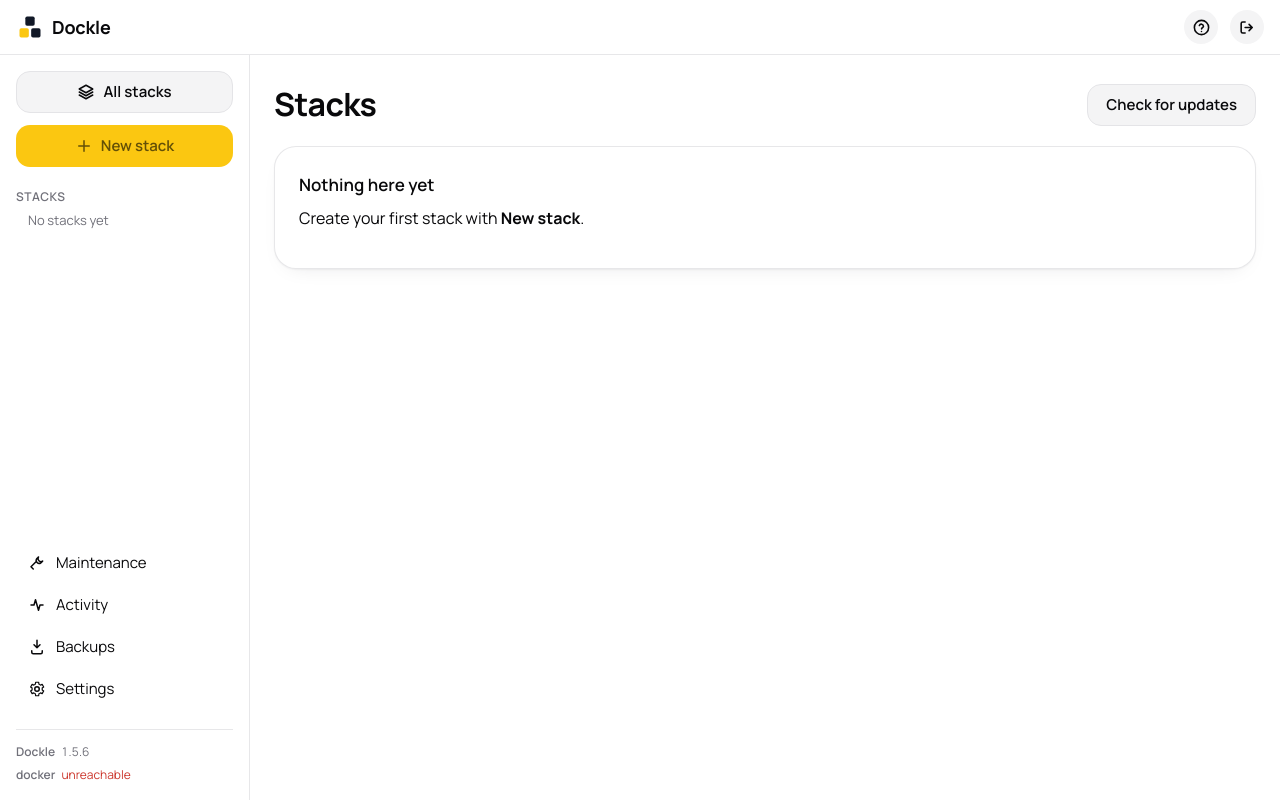
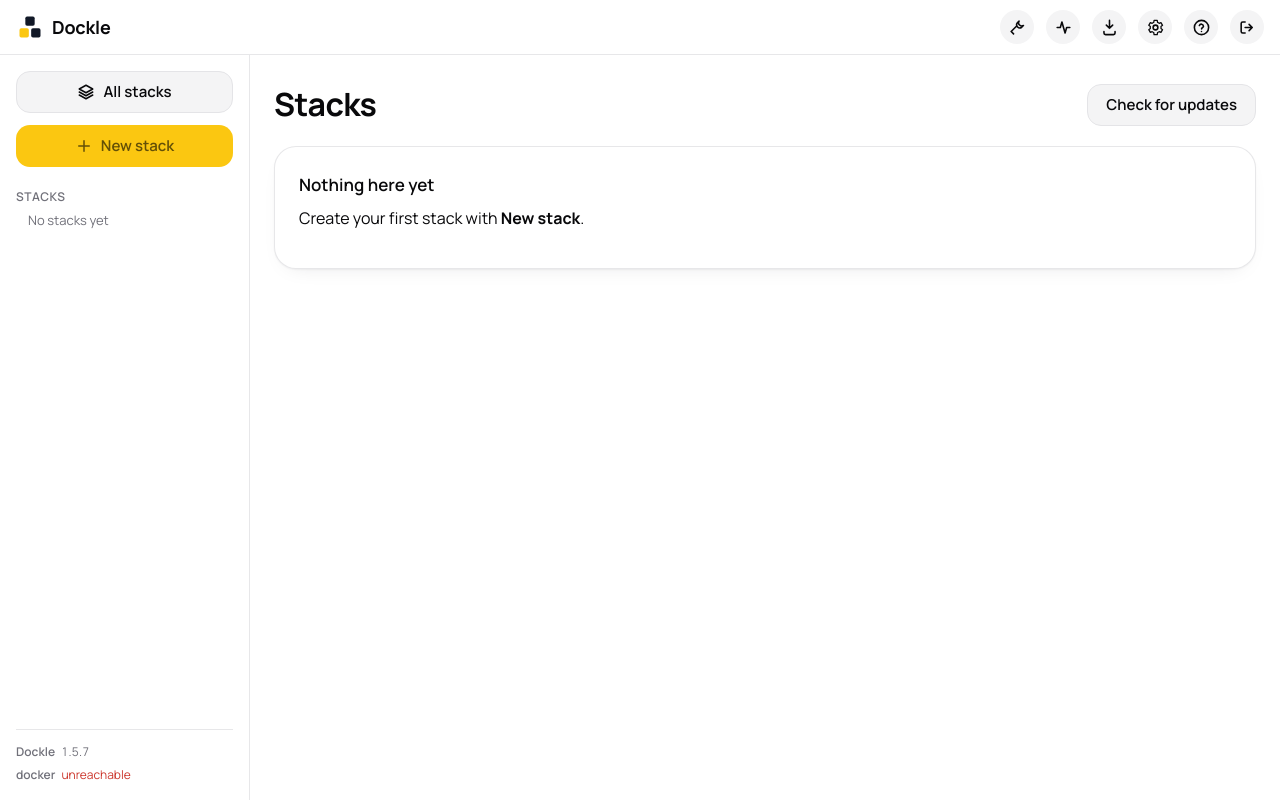
Before and after one commit to lightmorphic/dockup, a Flask app: page / in a window 1280 px wide. Run offline with Flask 3, Linux system fonts and the light colour scheme; the visitor is signed in with stand-in values (Sample User, id 1); data comes from the database, SQL or seed files in the repository; data that the repository does not hold is empty; parts of the project's set-up code (start-up, migrations or seed data) failed here and were passed over; some libraries are stand-ins or nearby versions.

Commit message:
Move Maintenance/Activity/Backups/Settings into the top bar
They used to sit at the bottom of the sidebar, under the stack list -
easy to lose under a long list of stacks, and a different navigation
model from Restart Docker/Reboot server/Help right next to them in the
top bar for no real reason. Now they're icons in that same top-bar row,
same tooltip/active-state treatment.

The sidebar's .side-nav is gone entirely; the stack list (.stack-nav,
flex:1) simply extends into the space it used to take, so a short list
doesn't leave a blank gap and a long one gets more room before it needs
to scroll. route()'s active-link highlighting now targets
.topbar-navlink instead of .side-nav a.

Updated the help page: the "cloud icon" tile in "On a stack" described
a control that no longer exists (folded into the status dot in the
previous change) - replaced with a sentence describing the dot's actual
dual role.

```diff
--- a/app/config.py
+++ b/app/config.py
@@ -41,7 +41,7 @@ COMPOSE_PASSTHROUGH = (
 
 # Dockle's own version, shown in the sidebar. Kept in step with the top
 # entry in CHANGELOG.md by hand - one number, one place.
-VERSION = "1.5.6"
+VERSION = "1.5.7"
 
 SESSION_DAYS = 7
 LOGIN_MAX_FAILS = 5
--- a/app/static/css/app.css
+++ b/app/static/css/app.css
@@ -162,26 +162,25 @@ p { margin: 0 0 0.75rem; max-width: 65ch; }
   min-height: 0;
 }
 /* Everything except the stack list itself is pinned: New stack/All
-   stacks at the top, the section links and version numbers at the
-   bottom never scroll away. Only the (potentially long) list of stacks
-   scrolls, in its own bounded region. */
-.sidebar > .btn-row, .sidebar > .side-nav, .sidebar > .versions { flex: none; }
+   stacks at the top, the version numbers at the bottom, never scroll
+   away. Only the (potentially long) list of stacks scrolls, in its own
+   bounded region. */
+.sidebar > .btn-row, .sidebar > .versions { flex: none; }
 .stack-nav { flex: 1 1 auto; min-height: 0; overflow-y: auto; display: flex; flex-direction: column; }
 .nav-title {
   font-size: 0.75rem; font-weight: 600; text-transform: uppercase;
   letter-spacing: 0.05em; color: var(--muted-fg); margin: 0 0 0.25rem;
 }
 .stack-list { list-style: none; margin: 0; padding: 0; display: flex; flex-direction: column; gap: 2px; }
-.stack-list a, .side-nav a {
+.stack-list a {
   display: flex; align-items: center; gap: 0.625rem;
   padding: 0.5rem 0.75rem; border-radius: var(--radius);
   color: var(--fg); text-decoration: none; font-size: 0.9375rem;
 }
-.stack-list a:hover, .side-nav a:hover { background: var(--muted); }
-.stack-list a.active, .side-nav a.active {
+.stack-list a:hover { background: var(--muted); }
+.stack-list a.active {
   background: var(--accent-container); color: var(--on-accent-container); font-weight: 600;
 }
-.side-nav { display: flex; flex-direction: column; gap: 2px; margin-top: auto; }
 
 /* Versions, under the nav at the very bottom of the sidebar: quiet by
    default, because a version number is a fact you look up rather than
@@ -197,7 +196,7 @@ p { margin: 0 0 0.75rem; max-width: 65ch; }
 .version-tick { color: var(--success); font-weight: 700; }
 .version-behind { color: var(--warning); font-weight: 700; }
 .version-row.bad .version-num { color: var(--danger); }
-.nav-ico, .btn-ico { width: 18px; height: 18px; flex: none; }
+.btn-ico { width: 18px; height: 18px; flex: none; }
 
 /* display:inline-block matters here - a bare <span> is inline by default,
    and width/height are ignored on inline elements. This only ever looked
@@ -277,6 +276,7 @@ p { margin: 0 0 0.75rem; max-width: 65ch; }
 .icon-btn[disabled] { opacity: 0.45; cursor: progress; }
 .icon-btn.update-ready { color: var(--warning); }
 .icon-btn.busy { animation: dot-pulse 1s ease-in-out infinite; }
+.icon-btn.active { background: var(--accent-container); color: var(--on-accent-container); }
 
 /* tooltip/alert bubble: dark-on-light or light-on-dark (always inverted
    from the page, see --tip-bg/--tip-fg), with a small arrow pointing
--- a/app/static/js/app.js
+++ b/app/static/js/app.js
@@ -337,7 +337,7 @@ const routes = [
 async function route() {
   closeLiveSockets();
   document.getElementById("sidebar").classList.remove("open");
-  document.querySelectorAll(".side-nav a").forEach(a =>
+  document.querySelectorAll(".topbar-navlink").forEach(a =>
     a.classList.toggle("active", location.hash.startsWith(a.getAttribute("href"))));
   renderStackList();
   const hash = location.hash || "#/";
@@ -1446,10 +1446,10 @@ async function viewHelp() {
 
     <div class="panel">
       <h2>On a stack</h2>
-      <p>The icon row at the top of a stack's own page.</p>
+      <p>The status dot next to the name is itself the update control - not ready, click it to check this stack
+        for an update right now; ready, click it to pull and redeploy, streamed live. The icon row alongside it:</p>
       <div class="help-grid">
         ${helpTile(ICONS.external, "Open web UI", "Opens the stack's own address in a new tab - its Tailscale Serve address if set up, otherwise the host address you're already using.")}
-        ${helpTile(ICONS.checkUpdate, "Check / cloud icon", "Checks this one stack for a newer image right now. Turns into an amber cloud when an update is waiting - click it to pull and redeploy, streamed live.")}
         ${helpTile(ICONS.play, "Start", "Brings the stack up - creates containers the first time, starts them after.")}
         ${helpTile(ICONS.stop, "Stop", "Stops the containers. Nothing is removed; Start brings them straight back.")}
         ${helpTile(ICONS.restart, "Restart", "Restarts the same containers in place.")}
--- a/app/templates/app.html
+++ b/app/templates/app.html
@@ -25,6 +25,18 @@
       <span>Dockle</span>
     </a>
     <span class="spacer"></span>
+    <a class="icon-btn tip-below tip-align-end topbar-navlink" href="#/maintenance" data-tip="Maintenance" aria-label="Maintenance">
+      <svg viewBox="0 0 24 24"><path d="M4 17l6-6M14 4l-2.5 2.5a4 4 0 0 0 5.5 5.5L19.5 9.5A4 4 0 0 1 14 4zM4 17l3 3" stroke="currentColor" stroke-width="2" stroke-linecap="round" stroke-linejoin="round" fill="none"/></svg>
+    </a>
+    <a class="icon-btn tip-below tip-align-end topbar-navlink" href="#/activity" data-tip="Activity" aria-label="Activity">
+      <svg viewBox="0 0 24 24"><path d="M4 12h4l2-7 4 14 2-7h4" stroke="currentColor" stroke-width="2" stroke-linecap="round" stroke-linejoin="round" fill="none"/></svg>
+    </a>
+    <a class="icon-btn tip-below tip-align-end topbar-navlink" href="#/backups" data-tip="Backups" aria-label="Backups">
+      <svg viewBox="0 0 24 24"><path d="M12 3v10m0 0l-4-4m4 4l4-4M5 17v2a2 2 0 0 0 2 2h10a2 2 0 0 0 2-2v-2" stroke="currentColor" stroke-width="2" stroke-linecap="round" stroke-linejoin="round" fill="none"/></svg>
+    </a>
+    <a class="icon-btn tip-below tip-align-end topbar-navlink" href="#/settings" data-tip="Settings" aria-label="Settings">
+      <svg viewBox="0 0 24 24"><circle cx="12" cy="12" r="3" stroke="currentColor" stroke-width="2" fill="none"/><path d="M19 12a7 7 0 0 0-.1-1.2l2-1.5-2-3.5-2.3 1a7 7 0 0 0-2-1.2L14.2 3h-4l-.4 2.6a7 7 0 0 0-2 1.2l-2.3-1-2 3.5 2 1.5a7 7 0 0 0 0 2.4l-2 1.5 2 3.5 2.3-1a7 7 0 0 0 2 1.2l.4 2.6h4l.4-2.6a7 7 0 0 0 2-1.2l2.3 1 2-3.5-2-1.5c.06-.4.1-.8.1-1.2z" stroke="currentColor" stroke-width="1.6" fill="none" stroke-linejoin="round"/></svg>
+    </a>
     <button class="icon-btn hidden tip-align-end" id="topbarDockerRestartBtn" data-tip="Restart Docker" aria-label="Restart Docker">
       <svg viewBox="0 0 24 24"><path d="M19 12a7 7 0 1 1-2.05-4.95M19 4v4h-4" stroke="currentColor" stroke-width="2" fill="none" stroke-linecap="round" stroke-linejoin="round"/></svg>
     </button>
@@ -57,20 +69,6 @@
       <h2 class="nav-title">Stacks</h2>
       <ul id="stackList" class="stack-list"></ul>
     </nav>
-    <nav class="side-nav" aria-label="Sections">
-      <a href="#/maintenance">
-        <svg viewBox="0 0 24 24" class="nav-ico"><path d="M4 17l6-6M14 4l-2.5 2.5a4 4 0 0 0 5.5 5.5L19.5 9.5A4 4 0 0 1 14 4zM4 17l3 3" stroke="currentColor" stroke-width="2" stroke-linecap="round" stroke-linejoin="round" fill="none"/></svg>
-        Maintenance</a>
-      <a href="#/activity">
-        <svg viewBox="0 0 24 24" class="nav-ico"><path d="M4 12h4l2-7 4 14 2-7h4" stroke="currentColor" stroke-width="2" stroke-linecap="round" stroke-linejoin="round" fill="none"/></svg>
-        Activity</a>
-      <a href="#/backups">
-        <svg viewBox="0 0 24 24" class="nav-ico"><path d="M12 3v10m0 0l-4-4m4 4l4-4M5 17v2a2 2 0 0 0 2 2h10a2 2 0 0 0 2-2v-2" stroke="currentColor" stroke-width="2" stroke-linecap="round" stroke-linejoin="round" fill="none"/></svg>
-        Backups</a>
-      <a href="#/settings">
-        <svg viewBox="0 0 24 24" class="nav-ico"><circle cx="12" cy="12" r="3" stroke="currentColor" stroke-width="2" fill="none"/><path d="M19 12a7 7 0 0 0-.1-1.2l2-1.5-2-3.5-2.3 1a7 7 0 0 0-2-1.2L14.2 3h-4l-.4 2.6a7 7 0 0 0-2 1.2l-2.3-1-2 3.5 2 1.5a7 7 0 0 0 0 2.4l-2 1.5 2 3.5 2.3-1a7 7 0 0 0 2 1.2l.4 2.6h4l.4-2.6a7 7 0 0 0 2-1.2l2.3 1 2-3.5-2-1.5c.06-.4.1-.8.1-1.2z" stroke="currentColor" stroke-width="1.6" fill="none" stroke-linejoin="round"/></svg>
-        Settings</a>
-    </nav>
     <div class="versions" id="versions" role="status" aria-label="Versions"></div>
   </aside>
 
```
Also changed, not shown: CHANGELOG.md.
